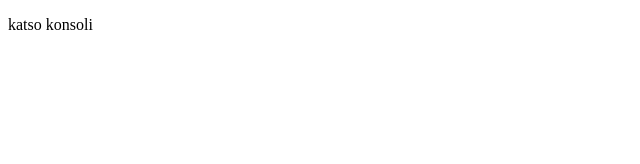
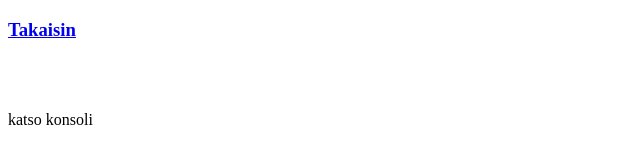
Before and after one commit to ukko1998/N2914Fullstack, a plain HTML site: page H1/H1T3.html in a window 1280 px wide. Shown: the whole page, without its empty margins (0-640 px from the left). Drawn offline with Linux system fonts and the light colour scheme.

Commit message:
Update H1T3.html

```diff
--- a/H1/H1T3.html
+++ b/H1/H1T3.html
@@ -4,6 +4,11 @@
     <!--päivämäärä: 1.9.2022-->
     <meta charset="UTF-8" />
     <!--jotta näkyy ä ja ö kirjaimet oikein-->
+
+    <!--linkki päiväkirjaan-->
+    <h3><a href="https://ukko1998.github.io/N2914Fullstack/">Takaisin</a></h3>
+    <br />
+    <br />
   </head>
 
   <body>
```
